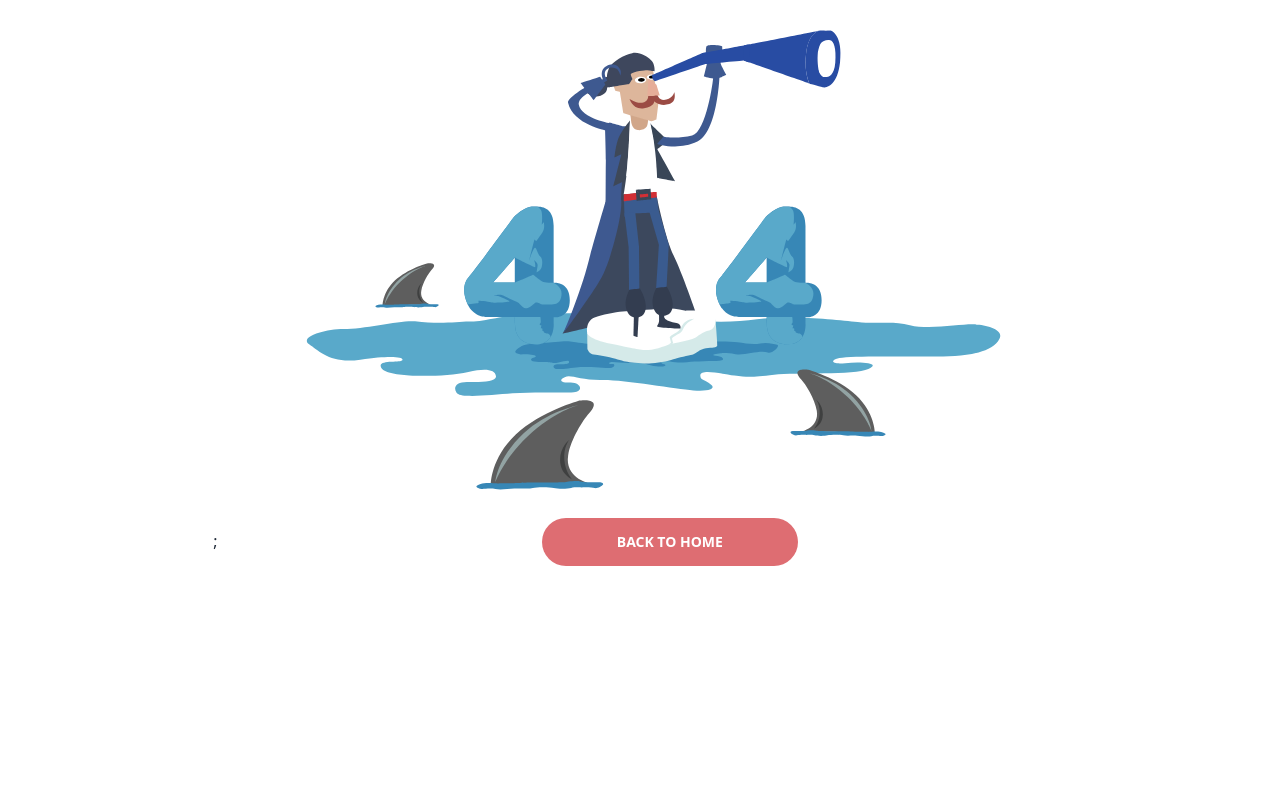
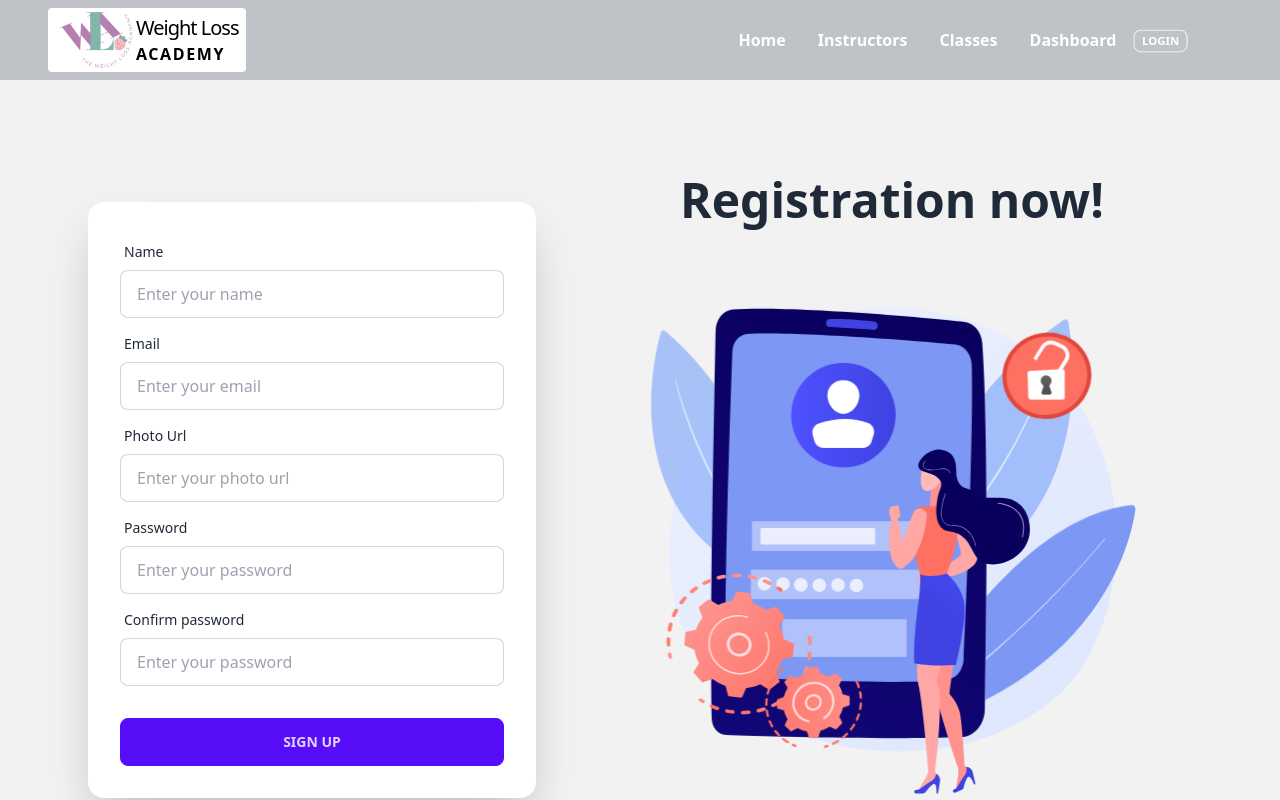
Before and after one commit to hasanali112/weight-loss-academy, a React (Vite) app: page /registration in a window 1280 px wide. Before the commit this address had no page. Shown: the top 800 px of the page. Built offline with nearby package versions, Linux system fonts and the light colour scheme.

Commit message:
registration page add

```diff
--- a/src/Pages/Login.jsx
+++ b/src/Pages/Login.jsx
@@ -2,11 +2,12 @@ import React from "react";
 import Lottie from "lottie-react";
 import groovyWalkAnimation from "../../public/login.json";
 import { useForm } from "react-hook-form";
+import { Link } from "react-router-dom";
 
 
 const Login = () => {
     const { register, handleSubmit,  formState: { errors } } = useForm();
-  const onSubmit = data => console.log(data);
+    const onSubmit = data => console.log(data);
 
 
 
@@ -47,6 +48,7 @@ const Login = () => {
               <input className="btn btn-primary" type="submit" value="Login" />
             </div>
           </form>
+          <h4>Have a new in Acadamy?<Link to='/registration'>Sign Up</Link></h4>
         </div>
       </div>
     </div>
--- /dev/null
+++ b/src/Pages/Registration.jsx
@@ -0,0 +1,91 @@
+import React from 'react';
+import Lottie from "lottie-react";
+import groovyWalkAnimation from "../../public/login.json";
+import { useForm } from "react-hook-form";
+
+const Registration = () => {
+    const { register, handleSubmit,  formState: { errors } } = useForm();
+    const onSubmit = data => console.log(data);
+
+
+
+    return (
+        <div className="hero min-h-screen bg-base-200">
+      <div className="hero-content flex-col lg:flex-row-reverse mt-40">
+        <div className="text-center">
+          <h1 className="text-5xl font-bold ">Registration now!</h1>
+          <Lottie animationData={groovyWalkAnimation} loop={true} className="w-[600px] h-[600px]"/>
+        </div>
+        <div className="card flex-shrink-0 w-full mr-10 max-w-md shadow-2xl bg-base-100">
+          <form onSubmit={handleSubmit(onSubmit)} className="card-body">
+            <div className="form-control">
+              <label className="label">
+                <span className="label-text">Name</span>
+              </label>
+              <input
+                type="text"
+                {...register("name", { required: true })}
+                placeholder="Enter your name"
+                className="input input-bordered"
+              />
+              {errors.name && <span className="text-red-500">Name is required</span>}
+            </div>
+            <div className="form-control">
+              <label className="label">
+                <span className="label-text">Email</span>
+              </label>
+              <input
+                type="email"
+                {...register("email", { required: true })}
+                placeholder="Enter your email"
+                className="input input-bordered"
+              />
+              {errors.email && <span className="text-red-500">Email is required</span>}
+            </div>
+            <div className="form-control">
+              <label className="label">
+                <span className="label-text">Photo Url</span>
+              </label>
+              <input
+                type="text"
+                {...register("photo", { required: true })}
+                placeholder="Enter your photo url"
+                className="input input-bordered"
+              />
+              {errors.password && <span className="text-red-500">Photo url is required</span>}
+            </div>
+            <div className="form-control">
+              <label className="label">
+                <span className="label-text">Password</span>
+              </label>
+              <input
+                type="Password"
+                {...register("password", { required: true })}
+                placeholder="Enter your password"
+                className="input input-bordered"
+              />
+              {errors.password && <span className="text-red-500">Password is required</span>}
+            </div>
+            <div className="form-control">
+              <label className="label">
+                <span className="label-text">Confirm password</span>
+              </label>
+              <input
+                type="password"
+                {...register("password", { required: true })}
+                placeholder="Enter your password"
+                className="input input-bordered"
+              />
+              {errors.password && <span className="text-red-500">Password is required</span>}
+            </div>
+            <div className="form-control mt-6">
+              <input className="btn btn-primary" type="submit" value="Sign Up" />
+            </div>
+          </form>
+        </div>
+      </div>
+    </div>
+    );
+};
+
+export default Registration;
--- a/src/Routes/Router.jsx
+++ b/src/Routes/Router.jsx
@@ -5,6 +5,7 @@ import Instrutors from "../Pages/Instrutors";
 import Classes from "../Pages/Classes";
 import Error from "../Pages/Error";
 import Login from "../Pages/Login";
+import Registration from "../Pages/Registration";
 
 
 
@@ -29,6 +30,10 @@ export const router = createBrowserRouter([
         {
           path:'login',
           element:<Login></Login>
+        },
+        {
+          path:'registration',
+          element:<Registration></Registration>
         }
       ]
     },
```
